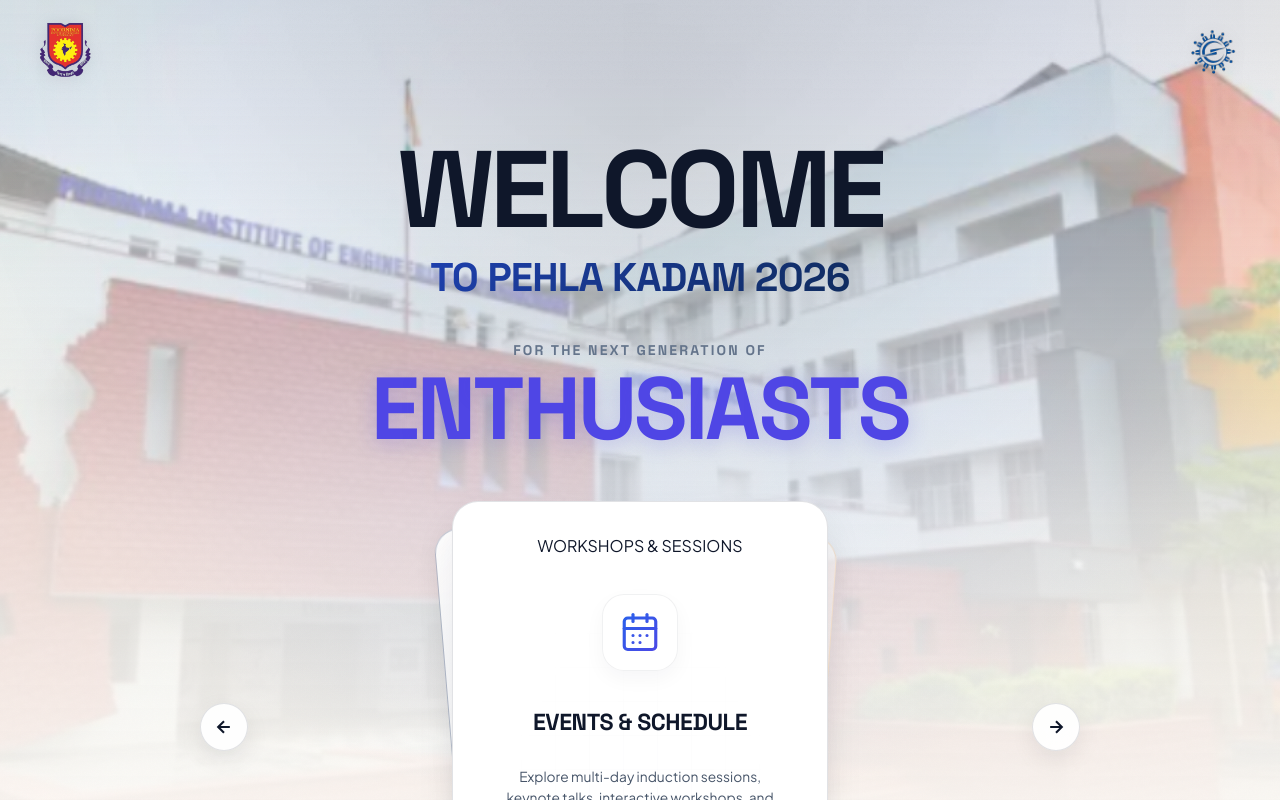
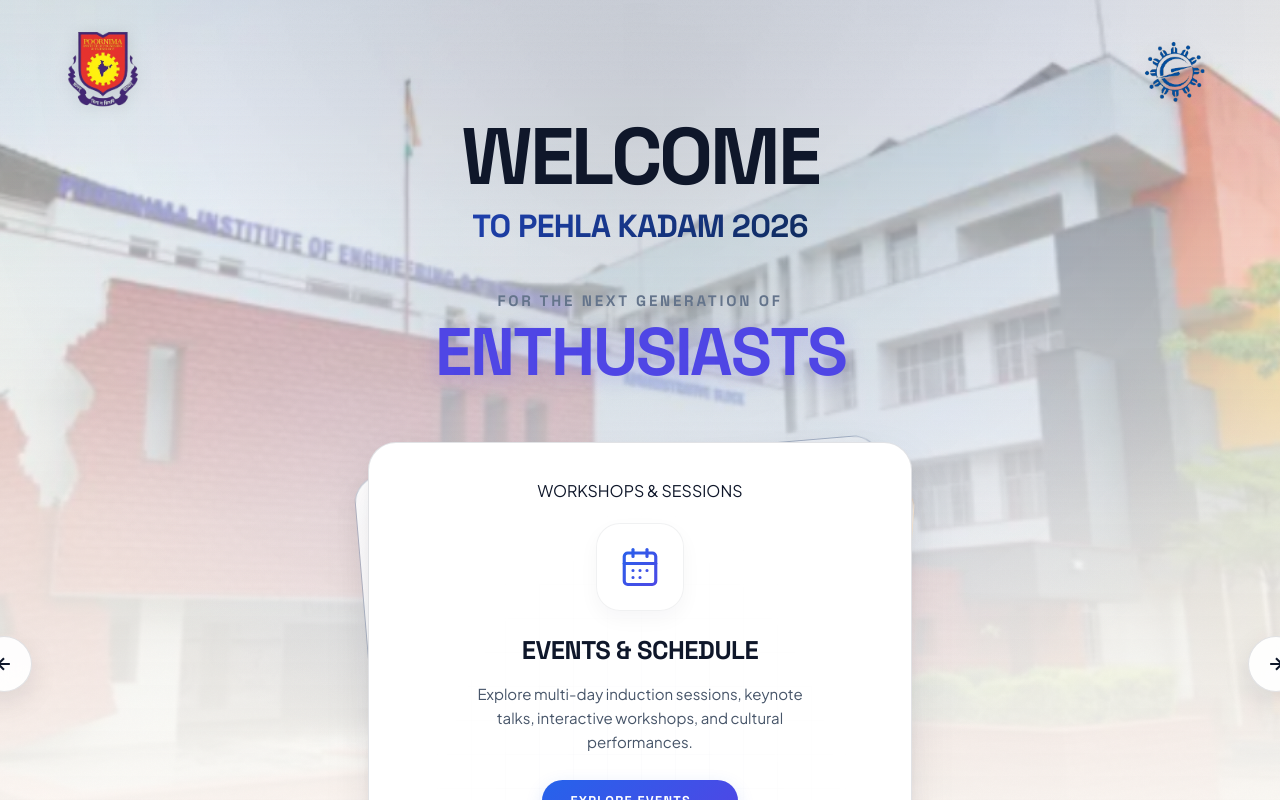
Before and after one commit to chestnutensign45875/orientation-2026, a React (Vite) app: page /about in a window 1280 px wide. Built offline with nearby package versions, Linux system fonts and the light colour scheme; the HTML template or start-up script is replaced by a standard one.

Commit message:
animations and ui

```diff
--- a/src/pages/Page.css
+++ b/src/pages/Page.css
@@ -2662,3 +2662,380 @@
   background: rgba(15, 23, 42, 0.06);
   color: var(--text-dim);
 }
+
+/* ========================================================
+   DESKTOP UI ENHANCEMENTS (≥1024px)
+   Premium layout refinements for large screens.
+   Mobile view is completely untouched.
+   ======================================================== */
+@media (min-width: 1024px) {
+
+  /* ---- TOP LOGOS: larger, more prominent ---- */
+  .top-logos-bar {
+    padding: 1.5rem 2.5rem;
+  }
+
+  .top-logo-img--left {
+    width: 5.5rem;
+    max-height: 5rem;
+    transition: transform 0.3s var(--ease-spring), filter 0.3s ease;
+  }
+
+  .top-logo-img--right {
+    width: 5.5rem;
+    max-height: 5rem;
+    transition: transform 0.3s var(--ease-spring), filter 0.3s ease;
+  }
+
+  .top-logo-img--left:hover,
+  .top-logo-img--right:hover {
+    filter: drop-shadow(0 4px 16px rgba(37, 99, 235, 0.2));
+  }
+
+  /* ---- HERO: wider inner, refined vertical rhythm ---- */
+  .page-hero {
+    padding: 4rem 3rem 3rem;
+  }
+
+  .page-hero__inner {
+    max-width: 64rem;
+  }
+
+  /* ---- WELCOME TITLE: larger on desktop ---- */
+  .page-welcome {
+    margin-top: 3rem;
+  }
+
+  .page-welcome__line {
+    font-size: 4.5rem;
+    letter-spacing: -0.04em;
+  }
+
+  .page-welcome__sub {
+    font-size: 1.8rem;
+    margin-top: 0.5rem;
+  }
+
+  /* ---- ROTATING WORDS: larger on desktop ---- */
+  .page-rotate-block {
+    margin-top: 2.5rem;
+    gap: 0.4rem;
+  }
+
+  .page-rotate-prefix {
+    font-size: 0.95rem;
+    letter-spacing: 0.18em;
+  }
+
+  .morph-word-wrap {
+    font-size: 3.8rem;
+    letter-spacing: -0.03em;
+  }
+
+  /* ---- STACKED CARD DECK: wider and taller on desktop ---- */
+  .deck-wrapper {
+    margin-top: 3.5rem;
+  }
+
+  .deck-container {
+    width: 30rem;
+    height: 24rem;
+  }
+
+  .deck-card-active {
+    padding: 2.25rem 2rem;
+    border-radius: 28px;
+    box-shadow: 0 20px 50px rgba(15, 23, 42, 0.08), 0 4px 12px rgba(15, 23, 42, 0.03);
+  }
+
+  .deck-card-active:hover {
+    box-shadow: 0 28px 60px rgba(37, 99, 235, 0.16), 0 6px 16px rgba(15, 23, 42, 0.04);
+  }
+
+  .deck-card-bg {
+    border-radius: 28px;
+  }
+
+  .deck-card__icon-wrap {
+    width: 5.5rem;
+    height: 5.5rem;
+    border-radius: 24px;
+  }
+
+  .deck-card__title {
+    font-size: 1.6rem;
+    margin: 0.5rem 0 0.4rem;
+  }
+
+  .deck-card__desc {
+    font-size: 0.94rem;
+    max-width: 22rem;
+    line-height: 1.6;
+  }
+
+  .deck-card__action-btn {
+    padding: 0.75rem 1.8rem;
+    font-size: 0.8rem;
+    letter-spacing: 0.1em;
+  }
+
+  .deck-nav-btn {
+    width: 3.5rem;
+    height: 3.5rem;
+    box-shadow: 0 10px 28px rgba(15, 23, 42, 0.1);
+  }
+
+  .deck-nav-btn--left {
+    left: -4.5rem;
+  }
+
+  .deck-nav-btn--right {
+    right: -4.5rem;
+  }
+
+  .deck-dots {
+    margin-top: 2rem;
+    gap: 0.6rem;
+  }
+
+  .deck-dot {
+    width: 0.7rem;
+    height: 0.7rem;
+  }
+
+  .deck-dot.is-active {
+    width: 2rem;
+  }
+
+  /* ---- SCROLL CUE: refined ---- */
+  .page-hero__footer {
+    margin-top: 2.5rem;
+    padding: 0 1rem;
+  }
+
+  .page-scroll-line {
+    height: 2.8rem;
+  }
+
+  .page-scroll-label {
+    font-size: 0.68rem;
+    letter-spacing: 0.22em;
+  }
+
+  /* ---- CONTENT SECTION: wider container ---- */
+  .page-content-wrap {
+    padding-block: 4.5rem;
+  }
+
+  .page-content {
+    max-width: 72rem;
+    padding: 0 3rem 5rem;
+    gap: 2.5rem;
+  }
+
+  /* ---- CONTENT CARDS: enhanced on desktop ---- */
+  .page-card {
+    padding: 2.75rem 3rem;
+    border-radius: 24px;
+    box-shadow: 0 12px 36px rgba(15, 23, 42, 0.06);
+    text-align: left;
+    align-items: flex-start;
+    transition: transform 0.35s var(--ease-spring), border-color 0.35s ease, box-shadow 0.35s ease;
+  }
+
+  .page-card:hover {
+    transform: translateY(-6px);
+    box-shadow: 0 20px 48px rgba(37, 99, 235, 0.14), 0 4px 12px rgba(15, 23, 42, 0.03);
+  }
+
+  .page-card__header {
+    justify-content: flex-start;
+    gap: 0.6rem;
+    margin-bottom: 1.25rem;
+    padding-bottom: 1rem;
+  }
+
+  .page-card__pill {
+    padding: 0.35rem 1rem;
+    font-size: 0.76rem;
+    border-radius: 10px;
+  }
+
+  .page-card__title {
+    font-size: 1.8rem;
+    letter-spacing: -0.02em;
+    text-align: left;
+    margin-bottom: 0.85rem;
+  }
+
+  /* ---- CONTENT PLACEHOLDER: wider text, left-aligned ---- */
+  .content-placeholder {
+    padding: 2.5rem 2.5rem;
+    min-height: auto;
+    text-align: left;
+    align-items: flex-start;
+    border-radius: 18px;
+  }
+
+  .content-placeholder__badge {
+    font-size: 0.78rem;
+    padding: 0.4rem 1.1rem;
+  }
+
+  .content-placeholder__hint {
+    font-size: 1rem;
+    max-width: 100%;
+    line-height: 1.7;
+    text-align: left;
+  }
+
+  /* ---- STATS GRID: 4 columns with more spacing ---- */
+  .about-stats-grid {
+    grid-template-columns: repeat(4, 1fr);
+    gap: 1rem;
+    margin-top: 2rem;
+  }
+
+  .about-stat-badge {
+    padding: 1.1rem 0.8rem;
+    border-radius: 16px;
+    box-shadow: 0 6px 18px rgba(15, 23, 42, 0.05);
+    transition: transform 0.3s var(--ease-spring), border-color 0.25s ease, box-shadow 0.25s ease;
+  }
+
+  .about-stat-badge:hover {
+    transform: translateY(-4px);
+    box-shadow: 0 10px 28px rgba(37, 99, 235, 0.15);
+  }
+
+  .about-stat-badge__number {
+    font-size: 1.8rem;
+  }
+
+  .about-stat-badge__label {
+    font-size: 0.76rem;
+    margin-top: 0.35rem;
+  }
+}
+
+/* ========================================================
+   EXTRA-WIDE DESKTOP ENHANCEMENTS (≥1280px)
+   Further refinements for very large screens.
+   ======================================================== */
+@media (min-width: 1280px) {
+
+  /* ---- TOP LOGOS: even bigger ---- */
+  .top-logos-bar {
+    padding: 1.75rem 3.5rem;
+  }
+
+  .top-logo-img--left,
+  .top-logo-img--right {
+    width: 6rem;
+    max-height: 5.5rem;
+  }
+
+  /* ---- HERO: max expansion ---- */
+  .page-hero {
+    padding: 4.5rem 4rem 3.5rem;
+  }
+
+  .page-hero__inner {
+    max-width: 72rem;
+  }
+
+  .page-welcome__line {
+    font-size: 5rem;
+  }
+
+  .page-welcome__sub {
+    font-size: 2rem;
+  }
+
+  .morph-word-wrap {
+    font-size: 4.2rem;
+  }
+
+  /* ---- CARD DECK: even wider ---- */
+  .deck-container {
+    width: 34rem;
+    height: 26rem;
+  }
+
+  .deck-nav-btn--left {
+    left: -5.5rem;
+  }
+
+  .deck-nav-btn--right {
+    right: -5.5rem;
+  }
+
+  /* ---- CONTENT: max width, two-column potential ---- */
+  .page-content {
+    max-width: 80rem;
+    padding: 0 4rem 6rem;
+    gap: 3rem;
+  }
+
+  .page-card {
+    padding: 3rem 3.5rem;
+  }
+
+  .page-card__title {
+    font-size: 2rem;
+  }
+
+  .content-placeholder {
+    padding: 3rem 3rem;
+  }
+
+  .content-placeholder__hint {
+    font-size: 1.05rem;
+    line-height: 1.75;
+  }
+
+  /* ---- STATS: bigger numbers ---- */
+  .about-stat-badge {
+    padding: 1.25rem 1rem;
+  }
+
+  .about-stat-badge__number {
+    font-size: 2rem;
+  }
+
+  .about-stat-badge__label {
+    font-size: 0.8rem;
+  }
+}
+
+/* ========================================================
+   ULTRA-WIDE DESKTOP (≥1440px)
+   Further hero & deck refinements for very large screens
+   ======================================================== */
+@media (min-width: 1440px) {
+
+  .page-hero__inner {
+    max-width: 80rem;
+  }
+
+  .page-welcome__line {
+    font-size: 5.5rem;
+  }
+
+  .page-welcome__sub {
+    font-size: 2.2rem;
+  }
+
+  .morph-word-wrap {
+    font-size: 4.5rem;
+  }
+
+  .deck-container {
+    width: 36rem;
+    height: 27rem;
+  }
+
+  .page-content {
+    max-width: 88rem;
+  }
+}
```
